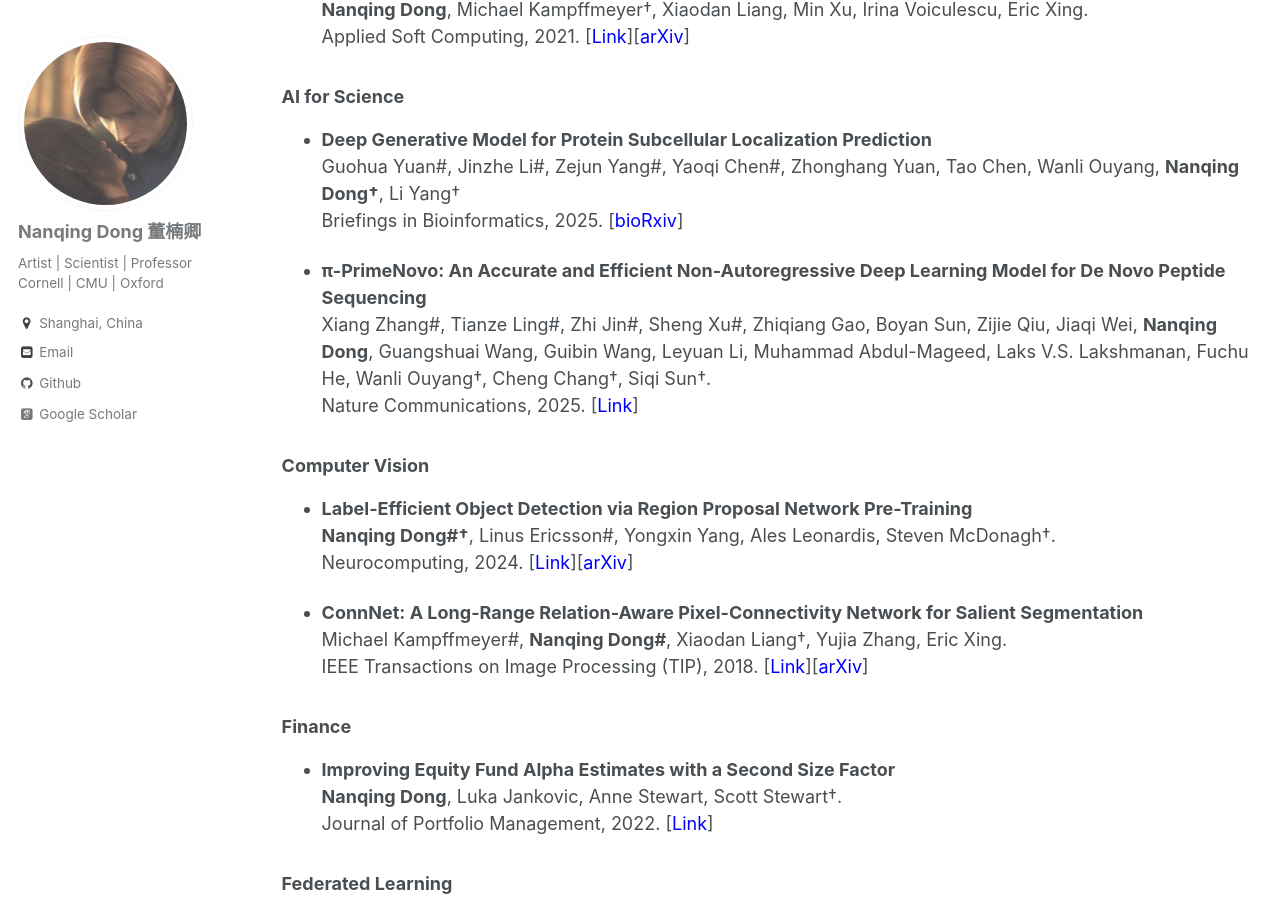
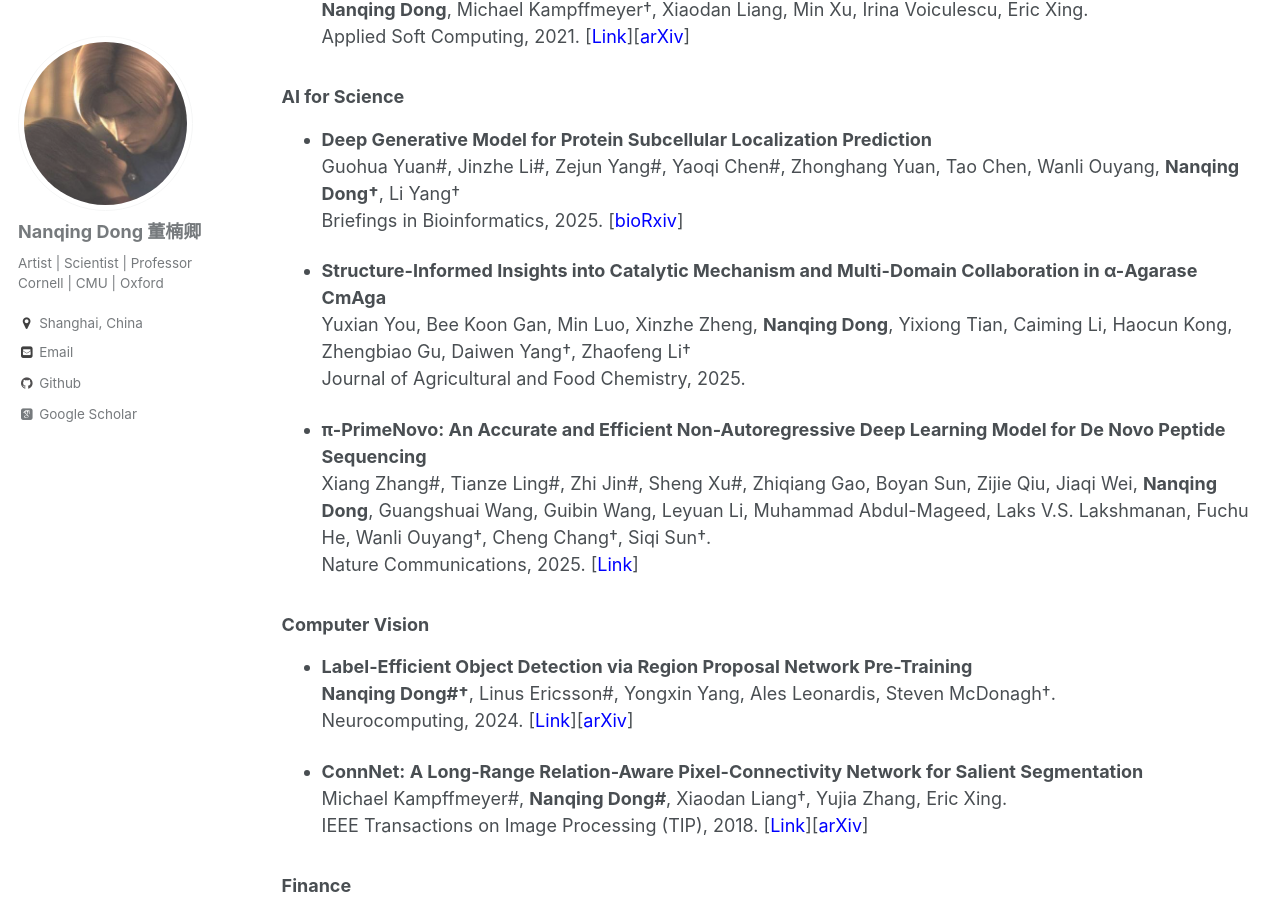
Before and after one commit to eveningdong/eveningdong.github.io, a Jekyll site: the page built from _pages/publication.md, in a window 1280 px wide and 900 px high, scrolled down 1183 px. Built offline with Jekyll 4.4.1, drawn with Linux system fonts in a browser that asks for light colours; some web fonts are replaced.

Commit message:
Update publication.md

```diff
--- a/_pages/publication.md
+++ b/_pages/publication.md
@@ -46,6 +46,10 @@ author_profile: true
 * **Deep Generative Model for Protein Subcellular Localization Prediction**
   Guohua Yuan#, Jinzhe Li#, Zejun Yang#, Yaoqi Chen#, Zhonghang Yuan, Tao Chen, Wanli Ouyang, **Nanqing Dong†**, Li Yang†
   Briefings in Bioinformatics, 2025.  [[<span style="color:blue">bioRxiv</span>]](https://www.biorxiv.org/content/10.1101/2024.10.29.620765v2.abstract)
+
+* **Structure-Informed Insights into Catalytic Mechanism and Multi-Domain Collaboration in α-Agarase CmAga**
+  Yuxian You, Bee Koon Gan, Min Luo, Xinzhe Zheng, **Nanqing Dong**, Yixiong Tian, Caiming Li, Haocun Kong, Zhengbiao Gu, Daiwen Yang†, Zhaofeng Li†
+  Journal of Agricultural and Food Chemistry, 2025.
 
 * **π-PrimeNovo: An Accurate and Efficient Non-Autoregressive Deep Learning Model for De Novo Peptide Sequencing**
   Xiang Zhang#, Tianze Ling#, Zhi Jin#, Sheng Xu#, Zhiqiang Gao, Boyan Sun, Zijie Qiu, Jiaqi Wei, **Nanqing Dong**, Guangshuai Wang, Guibin Wang, Leyuan Li, Muhammad Abdul-Mageed, Laks V.S. Lakshmanan, Fuchu He, Wanli Ouyang†, Cheng Chang†, Siqi Sun†.
```
